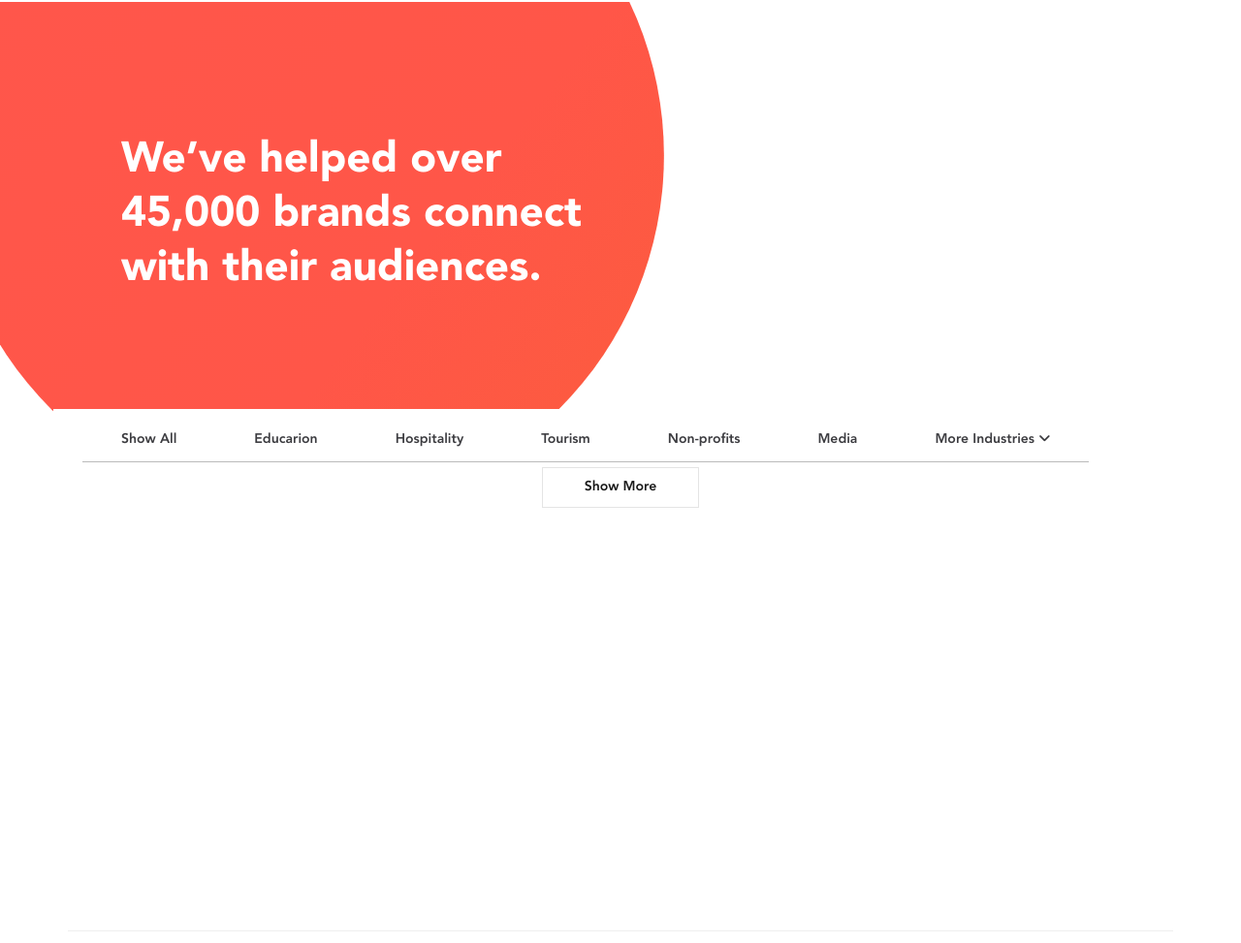
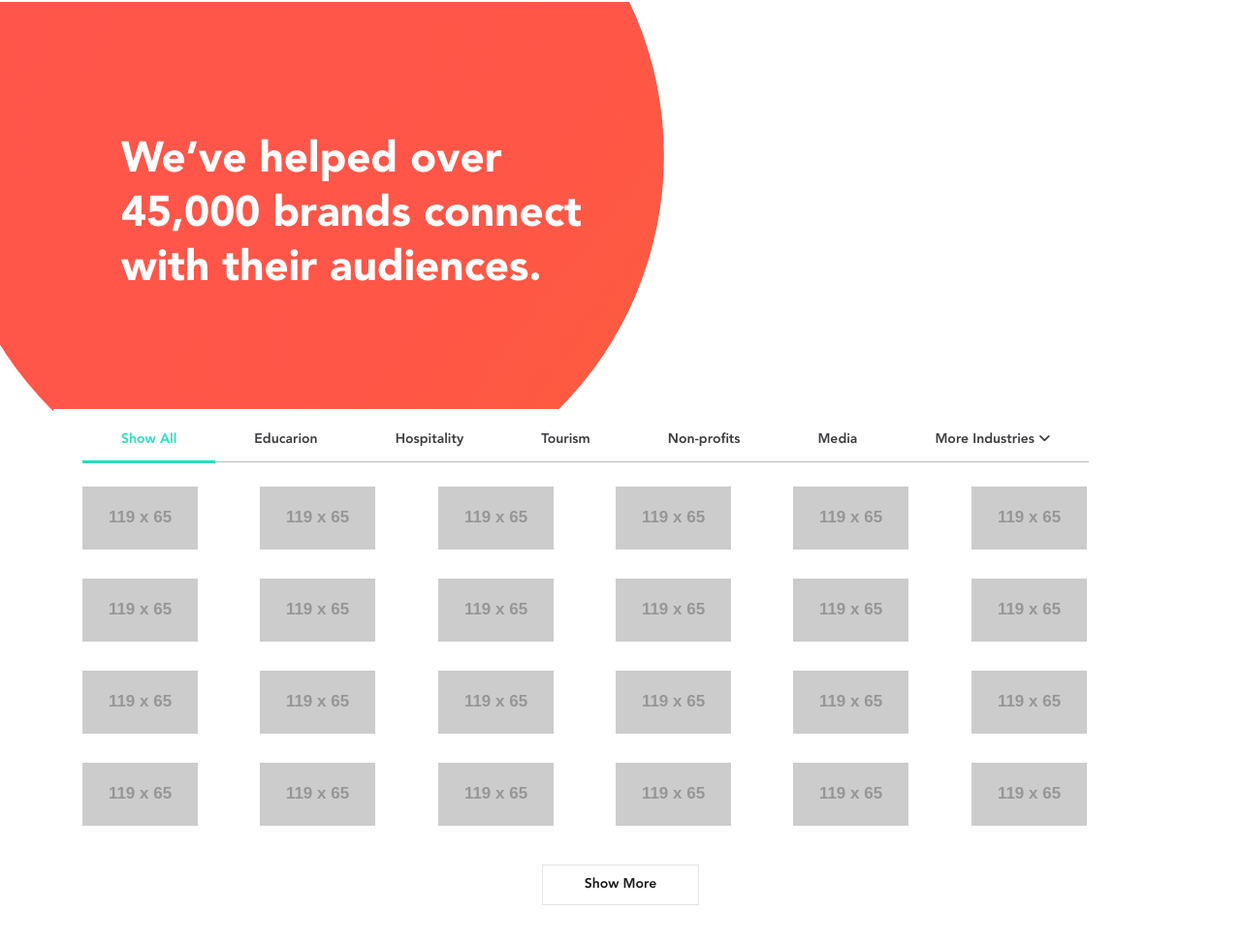
Before and after one commit to tomas70/TINT-Clients, a plain HTML site: page index.html in a window 1280 px wide. Shown: the part 69-1042 px from the top of the page at 97% size. Drawn offline with Linux system fonts and the light colour scheme; placeholder pictures from the web are drawn by us.

Commit message:
clients logo

```diff
--- a/css/style.scss
+++ b/css/style.scss
@@ -88,7 +88,8 @@ body {
 					font-stretch: normal;
 					line-height: 1.71;
 					letter-spacing: normal;
-					&:hover, &:focus {
+					&:hover, &:focus, &.active {
+						background-color: #fff;
 						color: #26e0bd;
 						border-color: linear-gradient(to left, #5df7e9, #2feccf);
 						border-bottom: 3px solid;
@@ -99,11 +100,18 @@ body {
 		}
 	}
 	.clients-scroll {
-		margin-top: 60px;
+		margin-top: 80px;
+		padding-left: 30px;
+		padding-right: 70px;
 		overflow: scroll;
-		min-height: 430px;
+		height: 380px;
 		background-color: #fff;
+		.row {
+			margin-bottom: 30px;
+		}
+	}
 	.show-more-button {
+		margin-top: 10px;
 		text-align: center;
 		.show-more {
 			font-family: 'Avenir-Heavy';
@@ -118,7 +126,6 @@ body {
 			border-color: #e4e4e4;
 			border-radius: 0;
 			padding: 8px 43px;
-			}
 		}
 	}
 }
--- a/index.html
+++ b/index.html
@@ -124,14 +124,113 @@
                     </nav>
                 </header>
             <section class="container clients-scroll">
-
-                <div class="row show-more-button">
-                    <div class="col-md-12">
-                        <a href="" type="button" class="btn btn-default show-more">Show More</a>
+                <div class="row">
+                    <div class="col-xs-2">
+                        <img src="http://placehold.it/119x65">
+                    </div>
+                    <div class="col-xs-2">
+                        <img src="http://placehold.it/119x65">
+                    </div>
+                    <div class="col-xs-2">
+                        <img src="http://placehold.it/119x65">
+                    </div>
+                    <div class="col-xs-2">
+                        <img src="http://placehold.it/119x65">
+                    </div>
+                    <div class="col-xs-2">
+                        <img src="http://placehold.it/119x65">
+                    </div>
+                    <div class="col-xs-2">
+                        <img src="http://placehold.it/119x65">
                     </div>
                 </div>
-                <!-- /.row show-more-button -->
+                <div class="row">
+                    <div class="col-xs-2">
+                        <img src="http://placehold.it/119x65">
+                    </div>
+                    <div class="col-xs-2">
+                        <img src="http://placehold.it/119x65">
+                    </div>
+                    <div class="col-xs-2">
+                        <img src="http://placehold.it/119x65">
+                    </div>
+                    <div class="col-xs-2">
+                        <img src="http://placehold.it/119x65">
+                    </div>
+                    <div class="col-xs-2">
+                        <img src="http://placehold.it/119x65">
+                    </div>
+                    <div class="col-xs-2">
+                        <img src="http://placehold.it/119x65">
+                    </div>
+                </div>
+                <div class="row">
+                    <div class="col-xs-2">
+                        <img src="http://placehold.it/119x65">
+                    </div>
+                    <div class="col-xs-2">
+                        <img src="http://placehold.it/119x65">
+                    </div>
+                    <div class="col-xs-2">
+                        <img src="http://placehold.it/119x65">
+                    </div>
+                    <div class="col-xs-2">
+                        <img src="http://placehold.it/119x65">
+                    </div>
+                    <div class="col-xs-2">
+                        <img src="http://placehold.it/119x65">
+                    </div>
+                    <div class="col-xs-2">
+                        <img src="http://placehold.it/119x65">
+                    </div>
+                </div>
+                <div class="row">
+                    <div class="col-xs-2">
+                        <img src="http://placehold.it/119x65">
+                    </div>
+                    <div class="col-xs-2">
+                        <img src="http://placehold.it/119x65">
+                    </div>
+                    <div class="col-xs-2">
+                        <img src="http://placehold.it/119x65">
+                    </div>
+                    <div class="col-xs-2">
+                        <img src="http://placehold.it/119x65">
+                    </div>
+                    <div class="col-xs-2">
+                        <img src="http://placehold.it/119x65">
+                    </div>
+                    <div class="col-xs-2">
+                        <img src="http://placehold.it/119x65">
+                    </div>
+                </div>
+                <div class="row">
+                    <div class="col-xs-2">
+                        <img src="http://placehold.it/119x65">
+                    </div>
+                    <div class="col-xs-2">
+                        <img src="http://placehold.it/119x65">
+                    </div>
+                    <div class="col-xs-2">
+                        <img src="http://placehold.it/119x65">
+                    </div>
+                    <div class="col-xs-2">
+                        <img src="http://placehold.it/119x65">
+                    </div>
+                    <div class="col-xs-2">
+                        <img src="http://placehold.it/119x65">
+                    </div>
+                    <div class="col-xs-2">
+                        <img src="http://placehold.it/119x65">
+                    </div>
+                </div>
             </section>
+            <div class="row show-more-button">
+                <div class="col-md-12">
+                    <a href="" type="button" class="btn btn-default show-more">Show More</a>
+                </div>
+            </div>
+            <!-- /.row show-more-button -->
         </div>
         <!-- /.row client-logos -->
         <hr>
```
Also changed, not shown: css/style.css. Lines whose indentation alone changed are shown as unchanged.
